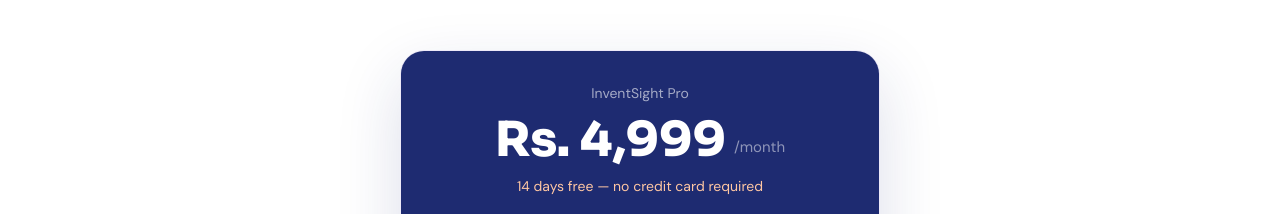
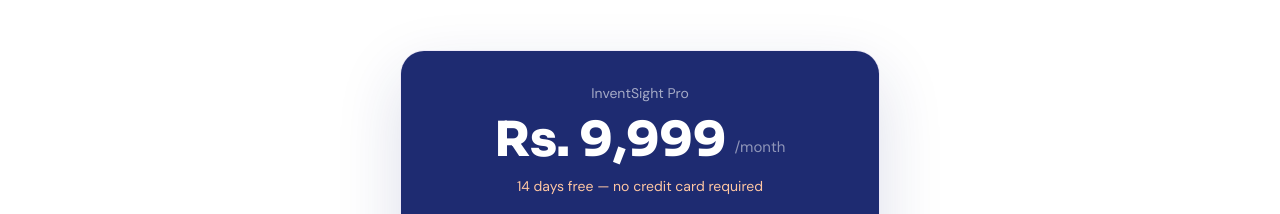
Before and after one commit to sanjoghoneywellconnection-max/stocksense, a React (Vite) app: page / in a window 1280 px wide. Shown: the part 3129-3343 px from the top of the page. Built offline with nearby package versions, Linux system fonts and the light colour scheme; no server answers.

Commit message:
Price update

```diff
--- a/src/components/PaywallBlur.jsx
+++ b/src/components/PaywallBlur.jsx
@@ -31,7 +31,7 @@ export default function PaywallBlur({ children }) {
             Your free trial has ended. Subscribe to continue accessing your inventory intelligence.
           </p>
           <div className="rounded-xl p-4 mb-5" style={{background: '#f8f7fc'}}>
-            <p className="text-2xl font-bold text-navy">Rs. 4,999</p>
+            <p className="text-2xl font-bold text-navy">Rs. 9,999</p>
             <p className="text-sm" style={{color: '#7880a4'}}>per month · cancel anytime</p>
           </div>
           <button
--- a/src/pages/AdminDashboard.jsx
+++ b/src/pages/AdminDashboard.jsx
@@ -317,7 +317,7 @@ export default function AdminDashboard() {
               icon: <CreditCard size={20} />,
               label: 'MRR',
               value: `Rs. ${(stats.mrr / 1000).toFixed(1)}K`,
-              sub: `${stats.activeSubscriptions} × Rs. 4,999`,
+              sub: `${stats.activeSubscriptions} × Rs. 9,999`,
               color: '#1e2b71', bg: '#f0f1fa',
             },
             {
--- a/src/pages/Landing.jsx
+++ b/src/pages/Landing.jsx
@@ -498,7 +498,7 @@ export default function Landing() {
                 <span style={{
                   fontFamily: 'Sora, sans-serif', fontSize: '3rem',
                   fontWeight: '800', color: 'white', lineHeight: 1,
-                }}>Rs. 4,999</span>
+                }}>Rs. 9,999</span>
                 <span style={{ color: 'rgba(255,255,255,0.5)', fontSize: '15px', paddingBottom: '6px' }}>/month</span>
               </div>
               <p style={{ color: BRAND_COLORS.peach, fontSize: '14px', marginTop: '12px' }}>
--- a/src/pages/TermsConditions.jsx
+++ b/src/pages/TermsConditions.jsx
@@ -77,7 +77,7 @@ export default function TermsConditions() {
           },
           {
             title: '5. Subscription & Payments',
-            content: `After the free trial, continued access requires a paid subscription at Rs. 4,999 per month.\n\n• Subscriptions are billed monthly from the date of first payment\n• Promo codes may be applied at checkout for discounts on the first month only\n• Payments are processed securely by Razorpay\n• We do not store your card or bank account details on our servers\n• Subscriptions do not auto-renew currently — you must manually renew each month\n• No refunds are provided for partial months`,
+            content: `After the free trial, continued access requires a paid subscription at Rs. 9,999 per month.\n\n• Subscriptions are billed monthly from the date of first payment\n• Promo codes may be applied at checkout for discounts on the first month only\n• Payments are processed securely by Razorpay\n• We do not store your card or bank account details on our servers\n• Subscriptions do not auto-renew currently — you must manually renew each month\n• No refunds are provided for partial months`,
           },
           {
             title: '6. Your Data',
```
